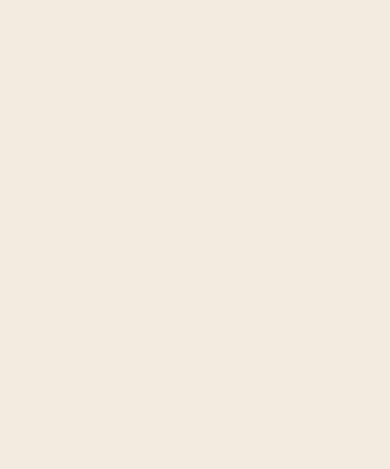
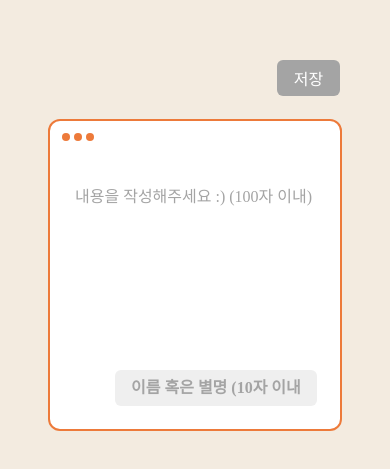
Before and after one commit to weniv/guest_book_of_jejuwebconf, a React (Create React App) app: page / in a window 390 px wide. Shown: the part 147-616 px from the top of the page. Built offline with nearby package versions, Linux system fonts and the light colour scheme; a web font is replaced by a local one.

Commit message:
:sparkles: Feat: 모바일 입력화면 구현

```diff
--- /dev/null
+++ b/src/components/MobileComplete.jsx
@@ -0,0 +1,63 @@
+import styled from "styled-components";
+import Check from "../assets/icon-check.svg";
+
+export default function MobileComplete({ setIsComplete }) {
+    return (
+        <CompleteCont>
+            <img src={Check} alt="" />
+            <div>
+                <strong>작성이 완료되었습니다!</strong>
+                <span>참여해주셔서 감사합니다.</span>
+            </div>
+            <button
+                onClick={() => {
+                    setIsComplete(false);
+                }}
+            >
+                되돌아가기
+            </button>
+        </CompleteCont>
+    );
+}
+
+const CompleteCont = styled.section`
+    width: 100vw;
+    height: 100vh;
+    background-color: var(--white-color);
+    display: flex;
+    flex-direction: column;
+    align-items: center;
+    justify-content: center;
+    gap: 27px;
+
+    div {
+        display: flex;
+        flex-direction: column;
+        align-items: center;
+        gap: 7px;
+
+        strong {
+            color: var(--main-color);
+            font-family: Pretendard;
+            font-size: 20px;
+            font-weight: 700;
+            letter-spacing: 0.15px;
+        }
+
+        span {
+            color: var(--gray-color);
+            font-size: 16px;
+            font-weight: 400;
+            line-height: 28px;
+            letter-spacing: 0.44px;
+        }
+    }
+
+    button {
+        width: 106px;
+        height: 36px;
+        border-radius: 6px;
+        background: var(--main-color);
+        color: var(--white-color);
+    }
+`;
--- /dev/null
+++ b/src/components/MobileInput.jsx
@@ -0,0 +1,203 @@
+import { useEffect, useState } from "react";
+import styled, { keyframes } from "styled-components";
+import Logo from "../assets/logo.svg";
+
+export default function MobileInput({ setIsComplete }) {
+    const [isLoading, setIsLoading] = useState(true);
+    const [content, setContent] = useState("");
+    const [name, setName] = useState("");
+
+    setTimeout(() => {
+        setIsLoading(false);
+    }, 1000);
+
+    useEffect(() => {
+        if (content.length > 100) {
+            setContent(content.substr(0, 100));
+            window.alert("내용은 100자 이내로 적어주세요!");
+        }
+
+        if (name.length > 10) {
+            setName(name.substr(0, 10));
+            window.alert("닉네임은 10자 이내로 적어주세요!");
+        }
+    }, [content, name]);
+
+    const handleAddPost = (e) => {
+        e.preventDefault();
+        if (content.length === 0 || name.length === 0) {
+            window.alert("모든 값을 입력해주세요!");
+        } else {
+            console.log(content, name);
+            // postAPI 요청
+            setIsComplete(true);
+        }
+    };
+
+    return (
+        <InputCont>
+            {isLoading ? (
+                <BgLogo src={Logo} alt="" />
+            ) : (
+                <MessageBox>
+                    <BgIcon>
+                        <div></div>
+                        <div></div>
+                        <div></div>
+                    </BgIcon>
+                    <label htmlFor="content" className="ir">
+                        내용
+                    </label>
+                    <Content
+                        id="content"
+                        placeholder="내용을 작성해주세요 :) (100자 이내)"
+                        required
+                        value={content}
+                        onChange={(e) => {
+                            setContent(e.target.value);
+                        }}
+                    />
+                    <label htmlFor="name" className="ir">
+                        이름
+                    </label>
+                    <Name
+                        id="name"
+                        type="text"
+                        placeholder="이름 혹은 별명 (10자 이내)"
+                        required
+                        autoComplete="off"
+                        value={name}
+                        onChange={(e) => {
+                            setName(e.target.value);
+                        }}
+                    />
+                    {content.length === 0 || name.length === 0 ? (
+                        <button className="disabled" disabled>
+                            저장
+                        </button>
+                    ) : (
+                        <button onClick={handleAddPost}>저장</button>
+                    )}
+                </MessageBox>
+            )}
+        </InputCont>
+    );
+}
+
+const InputCont = styled.section`
+    height: 100vh;
+    display: flex;
+    align-items: center;
+    justify-content: center;
+`;
+
+const fadeOut = keyframes`
+    0% {
+        opacity: 1;
+    }
+    50% {
+        opacity: 1;
+    }
+    100% {
+        opacity: 0;
+    }
+`;
+
+const BgLogo = styled.img`
+    width: 260px;
+    animation-duration: 1s;
+    animation-timing-function: ease-out;
+    animation-name: ${fadeOut};
+    animation-fill-mode: forwards;
+`;
+
+const fadeIn = keyframes`
+from {
+    opacity: 0;
+}
+to {
+    opacity: 1;
+}
+`;
+
+const MessageBox = styled.form`
+    width: 294px;
+    height: 312px;
+    position: relative;
+    background-color: var(--white-color);
+    border: solid 2px var(--main-color);
+    border-radius: 12px;
+    padding: 23px;
+    animation-duration: 0.25s;
+    animation-timing-function: ease-in;
+    animation-name: ${fadeIn};
+    animation-fill-mode: forwards;
+
+    button {
+        position: absolute;
+        top: -61px;
+        right: 0;
+        width: 63px;
+        height: 36px;
+        border-radius: 6px;
+        background: var(--main-color);
+        color: var(--white-color);
+    }
+
+    button.disabled {
+        background: var(--placeholder-color);
+    }
+`;
+
+const BgIcon = styled.div`
+    display: flex;
+    gap: 4px;
+    position: absolute;
+    top: 12px;
+    left: 12px;
+
+    div {
+        width: 8px;
+        height: 8px;
+        border-radius: 4px;
+        background-color: var(--main-color);
+    }
+`;
+
+const Content = styled.textarea`
+    width: 100%;
+    height: 170px;
+    margin-top: 39px;
+    border: none;
+    outline: none;
+    font-family: Pretendard;
+    font-size: 16px;
+    font-weight: 400;
+    line-height: 150%;
+    resize: none;
+
+    &::placeholder {
+        color: var(--placeholder-color);
+    }
+`;
+
+const Name = styled.input`
+    position: absolute;
+    bottom: 23px;
+    right: 23px;
+    width: 202px;
+    border-radius: 6px;
+    background: var(--input-color);
+    border: none;
+    outline: none;
+    padding: 9px 16px;
+    text-align: right;
+    font-family: Pretendard;
+    font-size: 16px;
+    font-weight: 700;
+
+    &::placeholder {
+        color: var(--placeholder-color);
+        text-align: center !important;
+    }
+`;
--- /dev/null
+++ b/src/components/index.js
@@ -0,0 +1,2 @@
+export { default as MobileInput } from "./MobileInput";
+export { default as MobileComplete } from "./MobileComplete";
--- a/src/pages/InputPage.jsx
+++ b/src/pages/InputPage.jsx
@@ -1,3 +1,8 @@
+import { useState } from "react";
+import { MobileInput, MobileComplete } from "../components";
+
 export default function InputPage() {
-    return <></>;
+    const [isComplete, setIsComplete] = useState(false);
+
+    return <>{!isComplete ? <MobileInput setIsComplete={setIsComplete} /> : <MobileComplete setIsComplete={setIsComplete} />}</>;
 }
```
